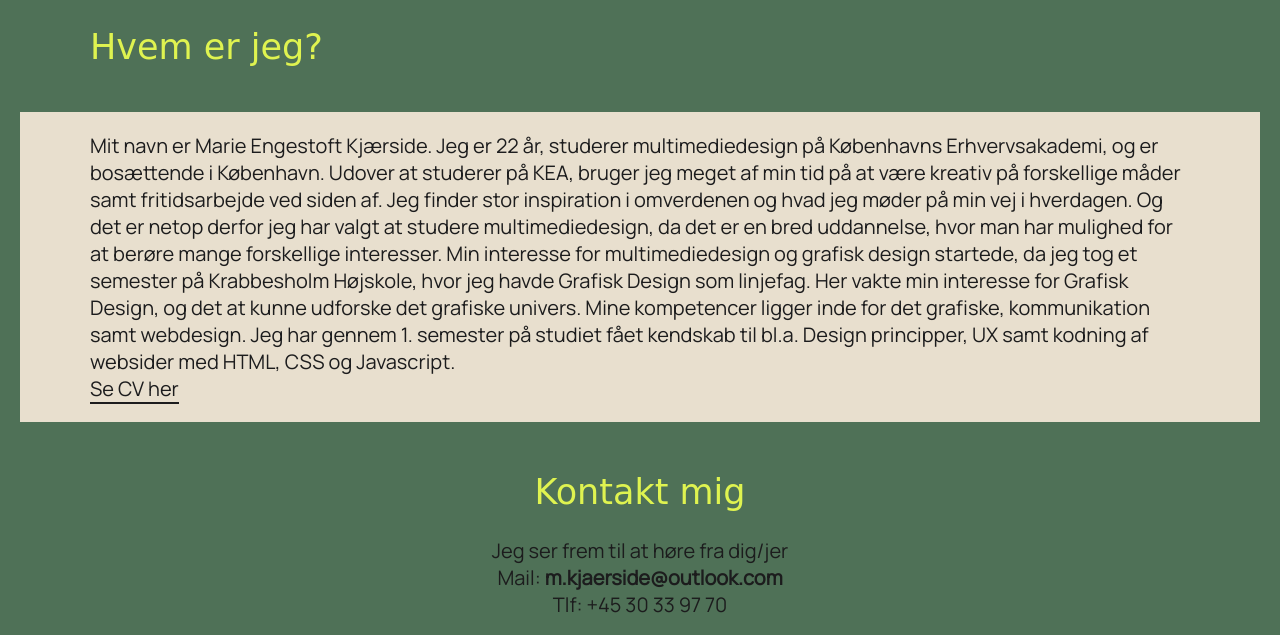
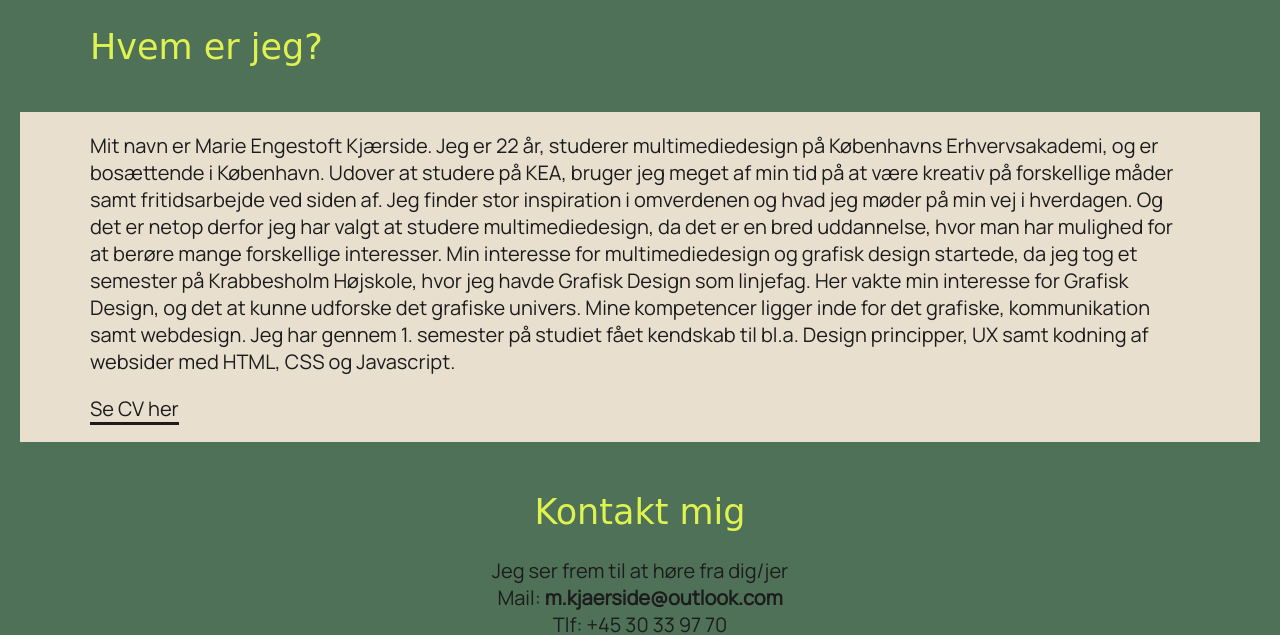
Before and after one commit to mari89tc/06_portfolioeksamen, a plain HTML site: page om_mig.html in a window 1280 px wide. Shown: the part 1120-1755 px from the top of the page. Drawn offline with Linux system fonts and the light colour scheme; a web font is replaced by a local one.

Commit message:
link update

```diff
--- a/om_mig.html
+++ b/om_mig.html
@@ -41,13 +41,13 @@
       <section class="full om_mig">
         <div>
           <p>
-            Mit navn er Marie Engestoft Kjærside. Jeg er 22 år, studerer multimediedesign på Københavns Erhvervsakademi, og er bosættende i København. Udover at studerer på KEA, bruger jeg meget af min tid på at være kreativ på forskellige måder samt
+            Mit navn er Marie Engestoft Kjærside. Jeg er 22 år, studerer multimediedesign på Københavns Erhvervsakademi, og er bosættende i København. Udover at studere på KEA, bruger jeg meget af min tid på at være kreativ på forskellige måder samt
             fritidsarbejde ved siden af. Jeg finder stor inspiration i omverdenen og hvad jeg møder på min vej i hverdagen. Og det er netop derfor jeg har valgt at studere multimediedesign, da det er en bred uddannelse, hvor man har mulighed for at
             berøre mange forskellige interesser. Min interesse for multimediedesign og grafisk design startede, da jeg tog et semester på Krabbesholm Højskole, hvor jeg havde Grafisk Design som linjefag. Her vakte min interesse for Grafisk Design, og
             det at kunne udforske det grafiske univers. Mine kompetencer ligger inde for det grafiske, kommunikation samt webdesign. Jeg har gennem 1. semester på studiet fået kendskab til bl.a. Design principper, UX samt kodning af websider med
             HTML, CSS og Javascript.
           </p>
-          <div>
+          <div class="knap_side">
             <p><a href="CV-MarieKjærside.pdf" target="_blank" class="button">Se CV her</a></p>
           </div>
         </div>
```
Also changed, not shown: 03.html (+1 -1 lines).
